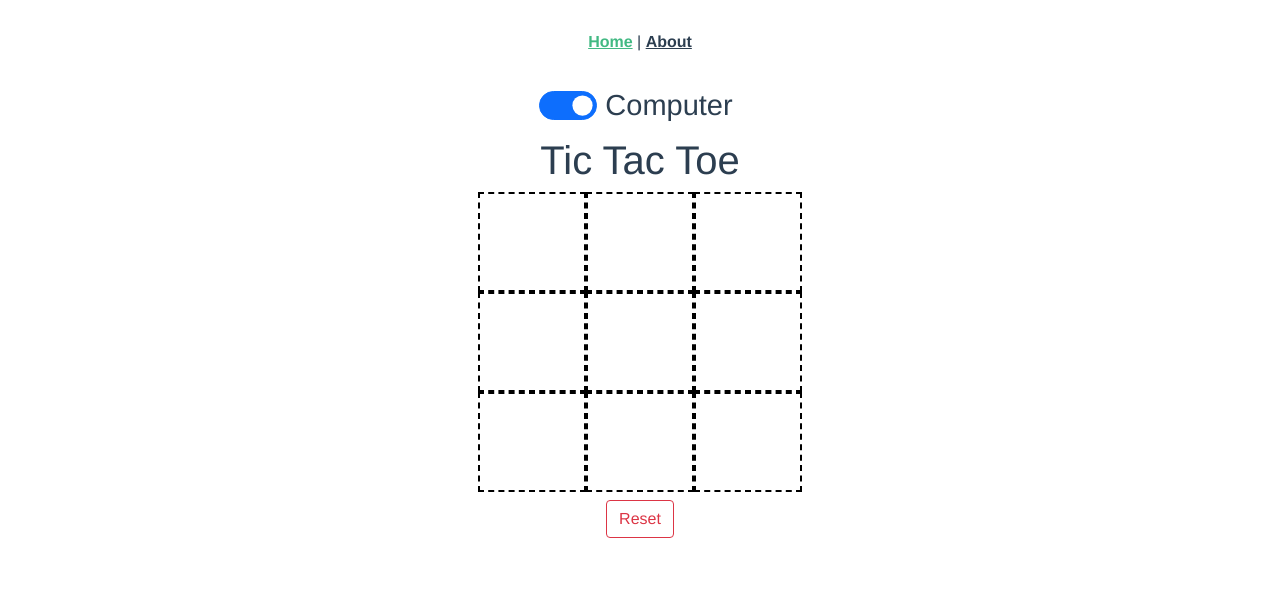
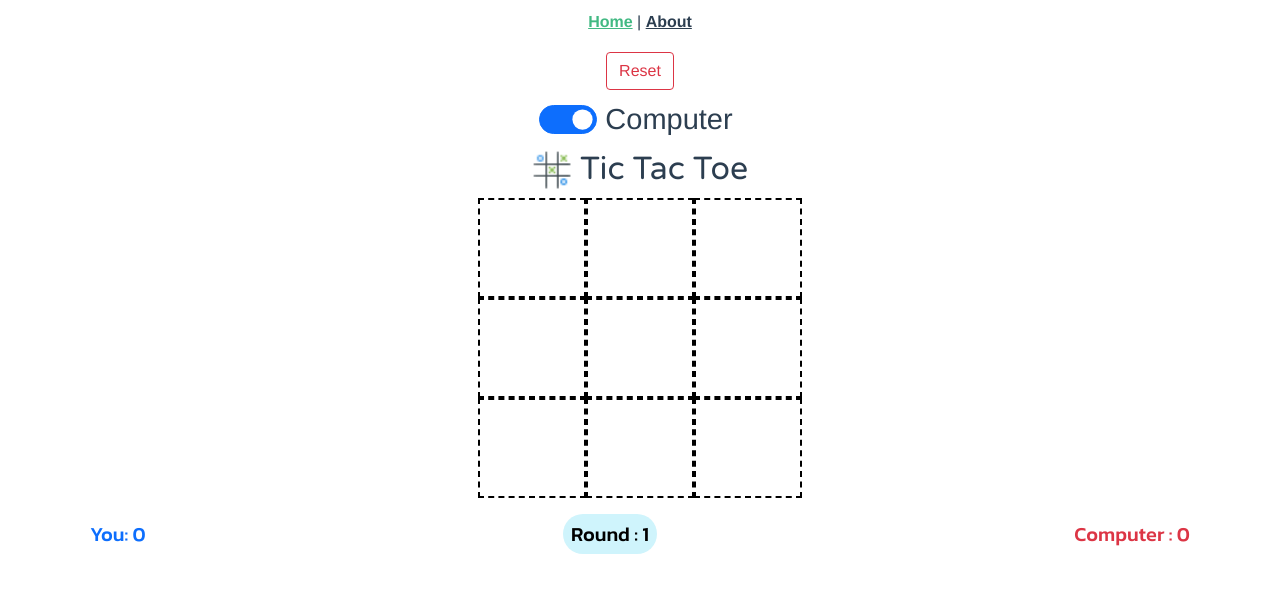
Before and after one commit to RF-Fahad-Islam/vue-tic-tac-toe, a Vue app: page /#/ in a window 1280 px wide. Shown: the top 592 px of the page. Built offline with nearby package versions, Linux system fonts and the light colour scheme; a small style sheet from the web is missing.

Commit message:
updated functionalities

```diff
--- a/src/App.vue
+++ b/src/App.vue
@@ -16,7 +16,7 @@
 }
 
 #nav {
-  padding: 30px;
+  padding: 10px;
 }
 
 #nav a {
--- a/src/components/Board.vue
+++ b/src/components/Board.vue
@@ -1,5 +1,16 @@
 <template>
+  <transition
+    name="custom-classes-transition"
+    enter-active-class="animated tada"
+    leave-active-class="animated bounceOutRight"
+  >
     <div class="container">
+
+      <div class="d-block mx-auto">
+        <div class="btn btn-block btn-outline-danger my-2" @click="reset">
+          Reset
+        </div>
+      </div>
       <div class="form-check form-switch switch">
         <input
           class="form-check-input"
@@ -7,22 +18,33 @@
           role="switch"
           id="flexSwitchCheckDefault"
           v-model="isComputer"
-        :disabled="squares.flat().filter(x=> x!=='').length>0"
+          :disabled="usedBoxes > 0"
         />
         <label class="form-check-label mx-2" for="flexSwitchCheckDefault"
           >Computer</label
         >
       </div>
-    <h1 class="my-2" v-if="!winner">Tic Tac Toe</h1>
-      <h3 class="alert alert-warning" v-if="!isComputer&&!winner" >Player Move : "{{player}}"</h3>
-    <h1 v-if="winner=='draw'" class="alert alert-warning">Its A Draw!</h1>
+
+      <h1 class="my-2" v-if="!winner">
+        <img src="../assets/logo.png" lazy alt="Logo" width="40" /> Tic Tac Toe
+      </h1>
+
+      <h4
+        class="p-2 alert-warning d-inline-block rounded-2"
+        v-if="!isComputer && !winner"
+      >
+        Player Move : "{{ player }}"
+      </h4>
+      <h1 v-if="winner == 'draw'" class="alert alert-warning">Its A Draw!</h1>
       <h1
         class="text-center mx-2 alert alert-success"
-      :class="[isComputer && winner === 'O' ? 'alert-danger' : 'alert success']"
-      v-if="winner!='draw'&&winner"
+        :class="[
+          isComputer && winner === 'O' ? 'alert-danger' : 'alert success',
+        ]"
+        v-if="winner != 'draw' && winner"
       >
         <span v-if="!isComputer">
-      <span v-if="winner!='draw'"> Player {{ winner }} wins! </span>
+          <span v-if="winner != 'draw'"> Player {{ winner }} wins! </span>
         </span>
         <span v-else>
           <strong v-if="winner == 'X'">You</strong>
@@ -33,12 +55,6 @@
       <!-- <h1 v-if="!winner"></h1> -->
 
       <div class="board d-block margin-auto">
-      <transition-group
-        name="custom-classes-transition"
-        enter-active-class="animated tada"
-        leave-active-class="animated bounceOutRight"
-        tag="div"
-      >
         <div v-for="(row, x) in squares" :key="x" class="row">
           <div
             v-for="(square, y) in row"
@@ -49,15 +65,29 @@
             {{ square }}
           </div>
         </div>
-      </transition-group>
       </div>
 
-    <div class="d-block">
-      <div class="btn btn-block btn-outline-danger my-2" @click="reset">
-        Reset
+      <footer class="mt-3">
+        <div class="d-flex justify-content-between">
+          <h5
+            class="p-2 rounded-pill text-primary font-weight-bolder"
+          >
+            <span v-if="isComputer">You</span> <span v-else>Player X</span>:
+            <span class="font-weight-bold">{{ playerXPoints }}</span>
+          </h5>
+          <h5 class="p-2 rounded-pill alert-info d-block mx-3 text-black">
+            <span v-if="isComputer">Round : </span>
+            <span class="font-weight-bold">{{ round }}</span>
+          </h5>
+          <h5 class="p-2 rounded-pill text-danger">
+            <span v-if="isComputer">Computer</span>
+            <span v-else>Player Y</span> :
+            <span class="font-weight-bold">{{ playerOPoints }}</span>
+          </h5>
         </div>
+      </footer>
     </div>
-  </div>
+  </transition>
 </template>
 
 <script>
@@ -80,6 +110,15 @@ export default {
         return utils.gameEnd ? "#eee" : "white";
       }),
       isComputer: true,
+      usedBoxes: computed(() => {
+        return squares.value.flat().filter((x) => x !== "").length;
+      }),
+      leftBoxes: computed(() => {
+        return squares.value.flat().filter((x) => x === "").length;
+      }),
+      playerXPoints: 0,
+      playerOPoints: 0,
+      round: 1,
     });
 
     const winConditions = [
@@ -100,15 +139,12 @@ export default {
       if (squares.value[x][y] === "" && !utils.gameEnd) {
         squares.value[x][y] = utils.player;
         playerSwap(); //!Swap the player to "O"
-        if(utils.isComputer) handleNextPlayer(); //!Running Computer Move
+        if (utils.isComputer) handleNextPlayer(); //!Running Computer Move
       }
     };
 
     const handleNextPlayer = () => {
-      if (
-        utils.player === "O" &&
-        squares.value.filter((x) => x !== "").length < 9
-      ) {
+      if (utils.player === "O" && utils.usedBoxes < 9) {
         const newSquares = computerChoice(squares.value.flat());
         squares.value = newSquares;
       }
@@ -140,10 +176,7 @@ export default {
       if (choice === null) {
         do {
           choice = Math.floor(Math.random() * 9); //Random number between 0-8
-        } while (
-          !square[choice] &&
-          square.filter((x) => x !== "").length === 8
-        );
+        } while (square[choice] !== "");
       }
       square[choice] = utils.player;
       const newSquares = [];
@@ -153,11 +186,23 @@ export default {
       return newSquares;
     };
 
+    const updatePlayerPoints = (winner) => {
+      if (winner === "X") {
+        utils.playerXPoints = utils.playerXPoints + 1;
+      } else if (winner === "O") {
+        utils.playerOPoints = utils.playerOPoints + 1;
+      }
+      if (winner) {
+        utils.round = utils.round + 1;
+      }
+    };
+
     const winner = computed(() => {
       const win = findWinner(squares.value.flat());
       if (!win && squares.value.flat().filter((x) => x !== "").length === 9) {
         return "draw";
       }
+      updatePlayerPoints(win);
       return win;
     });
 
@@ -194,10 +239,19 @@ export default {
 </script>
 
 <style>
+@import url("https://fonts.googleapis.com/css2?family=Kanit:wght@500&family=Varela+Round&display=swap");
 .board {
   max-width: 300px;
   display: block;
   margin: auto;
+}
+h1 {
+  font-family: "Varela Round", sans-serif;
+  font-size: 2rem;
+}
+
+.alert {
+  padding: 4px !important;
 }
 
 .square {
@@ -211,6 +265,7 @@ export default {
   font-size: 68px;
   cursor: pointer;
   background: v-bind(color);
+  font-family: "Varela Round", sans-serif;
 }
 .square:hover {
   background: #eee;
@@ -228,4 +283,7 @@ export default {
 input {
   cursor: pointer;
 }
+h5 {
+  font-family: "Kanit", sans-serif;
+}
 </style>
```
Also changed, not shown: src/assets/logo.png. Lines whose indentation alone changed are shown as unchanged.
